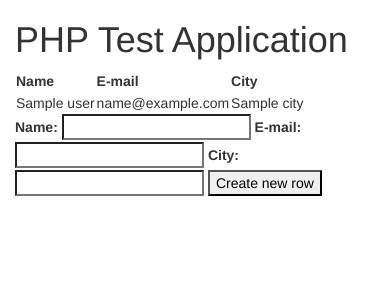
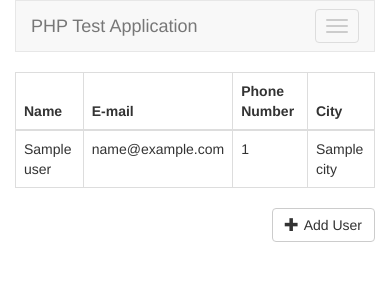
Before and after one commit to devnyxie/betterstack-project, a PHP site: template views/index.php in a window 390 px wide. Shown: the top 300 px of the page. Run offline with PHP 8.4, Linux system fonts and the light colour scheme; the template is opened without the code that fills it: most values are stand-ins (such as "Sample title", 1, 10 or a date in 2020).

Commit message:
All Coding Tasks Completed
- AJAX
- Validation + Sanitization
- Search by city
- NTH:Highlighted Rows
- Phone Number column

```diff
--- a/css/application.css
+++ b/css/application.css
@@ -0,0 +1,36 @@
+/*Table: highlight every other row*/
+.table tbody tr:nth-child(2n) {
+    background-color: #f2f2f2;
+}
+
+/*Components CSS*/
+.addUserBtn {
+    width: max-content;
+    display: flex;
+    gap: 5px;
+}
+
+/*Classes over inline CSS*/
+.d-flex {
+    display: flex;
+}
+
+.d-none {
+    display: none;
+}
+
+.justify-content-start {
+    justify-content: flex-start;
+}
+
+.justify-content-end {
+    justify-content: flex-end;
+}
+
+.align-items-center {
+    align-items: center;
+}
+
+.mb-2 {
+    margin-bottom: 20px;
+}
--- a/models/user.php
+++ b/models/user.php
@@ -24,4 +24,8 @@ class User extends BaseModel{
 		return $this->getField('city');
 	}
 
+	public function getPhoneNumber() {
+		return $this->getField('phone_number');
+	}
+
 }
--- /dev/null
+++ b/views/components/navbar.php
@@ -0,0 +1,54 @@
+<nav class="navbar navbar-default" role="navigation">
+  <div class="navbar-header">
+    <button type="button" class="navbar-toggle" data-toggle="collapse" data-target=".navbar-ex1-collapse">
+      <span class="sr-only">Toggle navigation</span>
+      <span class="icon-bar"></span>
+      <span class="icon-bar"></span>
+      <span class="icon-bar"></span>
+    </button>
+    <a class="navbar-brand" href="#">PHP Test Application</a>
+  </div>
+  <div class="collapse navbar-collapse navbar-ex1-collapse">
+    <form class="navbar-form navbar-left" role="search" id="searchByCity">
+      <div class="form-group">
+        <input type="text" class="form-control" placeholder="Search by city" id="searchByCityValue">
+      </div>
+      <button type="submit" class="btn btn-default">Submit</button>
+    </form>
+  </div>
+</nav>
+
+
+<script>
+  $('#searchByCity').submit(function(e) {
+    e.preventDefault();
+    console.log('searching');
+
+    const searchValue = $('#searchByCityValue').val().toLowerCase();
+    console.log(searchValue);
+
+    // hide all rows initially
+    $('#usersTableBody tr').hide();
+
+    // check if any rows contain the search value
+    let foundResults = false;
+    $('#usersTableBody tr').each(function() {
+      const city = $(this).find('td').eq(3).text().toLowerCase();
+      console.log(city);
+
+      if (city.includes(searchValue)) {
+        $(this).show();
+        foundResults = true; // set flag if a match is found
+      }
+    });
+
+    // Create and display "Nothing found" message if no rows match
+    if (!foundResults) {
+      const noResultsDiv = $('<div id="noResults">Nothing found</div>');
+      $('#usersTableBody').append(noResultsDiv);
+    } else {
+      // remove "Nothing found" message if results are found
+      $('#noResults').remove();
+    }
+  });
+</script>
--- a/views/index.php
+++ b/views/index.php
@@ -1,34 +1,138 @@
-<h1>PHP Test Application</h1>
+<?php include './views/components/navbar.php' ?>
 
-<table>
+<div class="table-wrapper">
+	<table class="table table-bordered" id="usersTable">
 		<thead>
 			<tr>
 				<th>Name</th>
 				<th>E-mail</th>
+				<th>Phone Number</th>
 				<th>City</th>
 			</tr>
 		</thead>
-	<tbody>
+		<tbody id="usersTableBody" >
 			<?php foreach($users as $user){?>
 				<tr>
 					<td><?=$user->getName()?></td>
 					<td><?=$user->getEmail()?></td>
+					<td><?=$user->getPhoneNumber()?></td>
 					<td><?=$user->getCity()?></td>
 				</tr>
 			<?php }?>
 		</tbody>
 	</table>
+</div>
 
-<form method="post" action="create.php">
+<div class="d-flex justify-content-end mb-2">
+	<button type="button" class="btn btn-default addUserBtn"><div class="glyphicon glyphicon-plus"></div><div>Add User</div></button>
+</div>
 
-	<label for="name">Name:</label>
-	<input name="name" input="text" id="name"/>
 
-	<label for="email">E-mail:</label>
-	<input name="email" input="text" id="email"/>
+<form class="form-horizontal d-none" id="addUserForm" >
+	<div class="form-group">
+		<label class="col-lg-2 d-flex justify-content-start control-label" for="name">Name</label>
+		<div class="col-lg-12">
+		<input class="form-control" name="name" input="text" id="name"/>
+		</div>
+	</div>
 
-	<label for="city">City:</label>
-	<input name="city" input="text" id="city"/>
+	<div class="form-group">
+		<label class="col-lg-2 d-flex justify-content-start control-label" for="email">E-mail</label>
+		<div class="col-lg-12">
+		<input class="form-control" name="email" input="text" id="email"/>
+		</div>
+	</div>
 
-	<button>Create new row</button>
+	<div class="form-group">
+		<label class="col-lg-2 d-flex justify-content-start control-label" for="phone_number">Phone number</label>
+		<div class="col-lg-12">
+			<input class="form-control" name="phone_number" input="text" id="phone_number"/>
+		</div>
+	</div>
+
+	<div class="form-group">
+		<label class="col-lg-2 d-flex justify-content-start control-label" for="city">City</label>
+		<div class="col-lg-12">
+			<input class="form-control" name="city" input="text" id="city"/>
+		</div>
+	</div>
+	<div class="form-group">
+		<div class="col-lg-12 d-flex justify-content-end">
+			<button class="btn btn-primary">Create new row</button>
+		</div>
+	</div>
 </form>
+
+<script>
+	const errorMessage = (errorMessageText) =>{
+		//del previous error message
+		$('#formError').remove();
+		const errorMessage = errorMessageText.join('<br>');
+		//add error message to the top of the form
+		$('#addUserForm').prepend('<div id="formError" class="alert alert-danger alert-dismissable"><button type="button" class="close" data-dismiss="alert" aria-hidden="true">&times;</button>' + errorMessage  + '</div>');
+	}
+	const validateEmail = (email) => {
+		const re = /\S+@\S+\.\S+/;
+		return re.test(email);
+	}
+	const validateInputs = () => {
+		let error = false;
+		let errorMessageText = [];
+		// Client Side Validation: User Experience
+		// 1. name, city should be at least 3 chars long
+		if($('#name').val().length < 3) {
+			errorMessageText.push('Name should be at least 3 characters long.');
+
+			error = true;
+		}
+		if($('#city').val().length < 3) {
+			errorMessageText.push('City should be at least 3 characters long.');
+			error = true;
+		}
+		// 2. email should be valid
+		if(!validateEmail($('#email').val())) {
+			errorMessageText.push('Invalid email address.');
+			error = true;
+		}
+		// 3. phone_number should be valid (min 3 chars)
+		if($('#phone_number').val().length < 3) {
+			errorMessageText.push('Invalid phone number.');
+			error = true;
+		}
+		return [error, errorMessageText];
+	}
+
+
+	$(document).ready(function() {
+		//onclick of add user button, show the form
+		$('.addUserBtn').on('click', function() {
+			$('#addUserForm').toggle();
+		});
+		$('#addUserForm').on('submit', function(event) {
+			event.preventDefault();
+
+			const [error, errorMessageText] = validateInputs();
+			if(error){
+				errorMessage(errorMessageText);
+				return;
+			}
+
+			$.ajax({
+				type: 'POST',
+				url: 'create.php',
+				data: $(this).serialize(),
+				success: function(response) {
+					// Parse JSON res
+					var responseObj = JSON.parse(response);
+					// get user from response.user and append it to the table
+					const user = responseObj.user;
+					$('#usersTableBody').append('<tr><td>' + user.name + '</td><td>' + user.email + '</td><td>' + user.phone_number + '</td><td>' + user.city + '</td></tr>');
+				},
+				error: function(xhr, status, error) {
+					// Handle errors
+					alert('An error occurred: ' + error);
+				}
+			});
+		});
+	});
+</script>
```
Also changed, not shown: create.php (+67 -8 lines), database/schema.sql (+7 -6 lines). Lines whose indentation alone changed are shown as unchanged.
